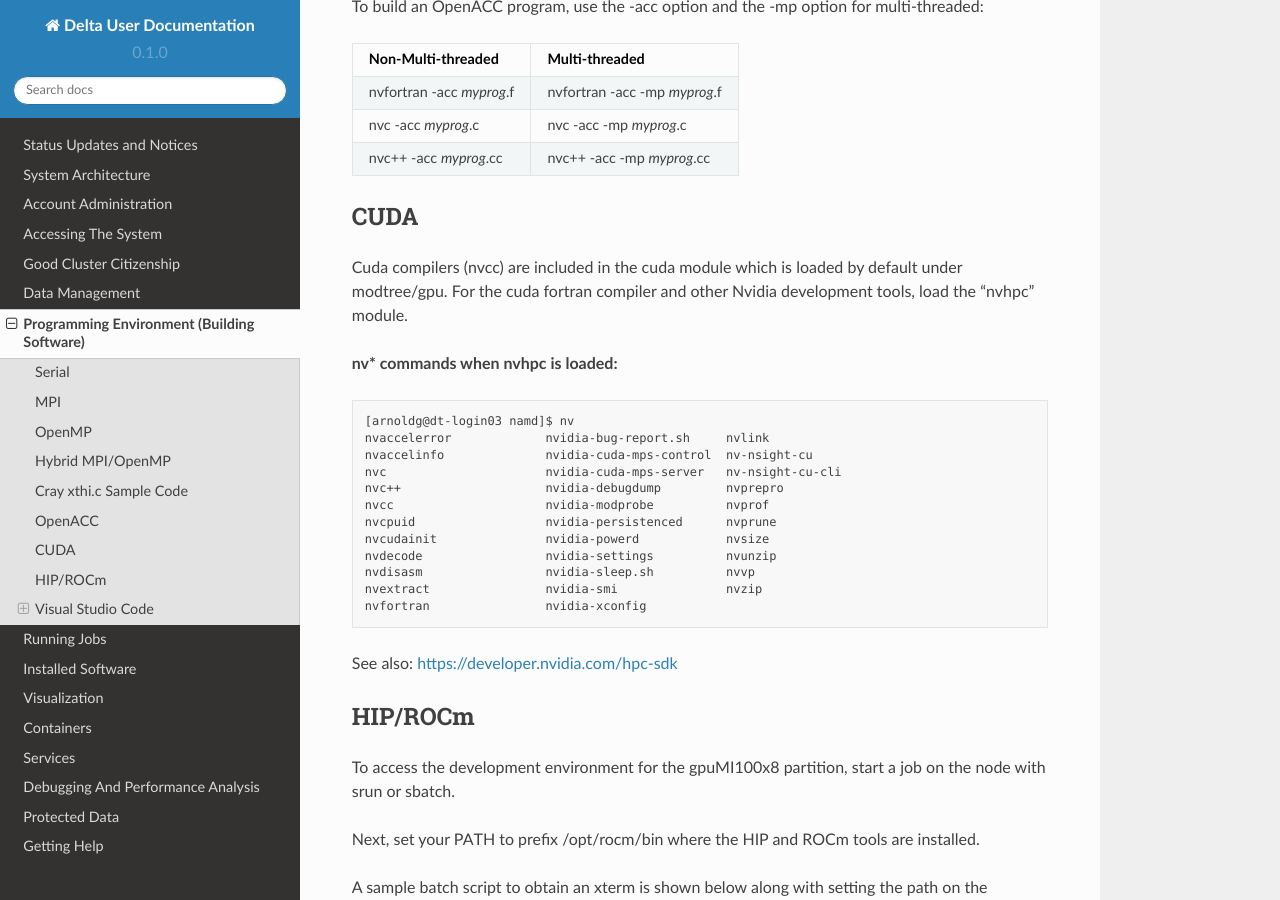
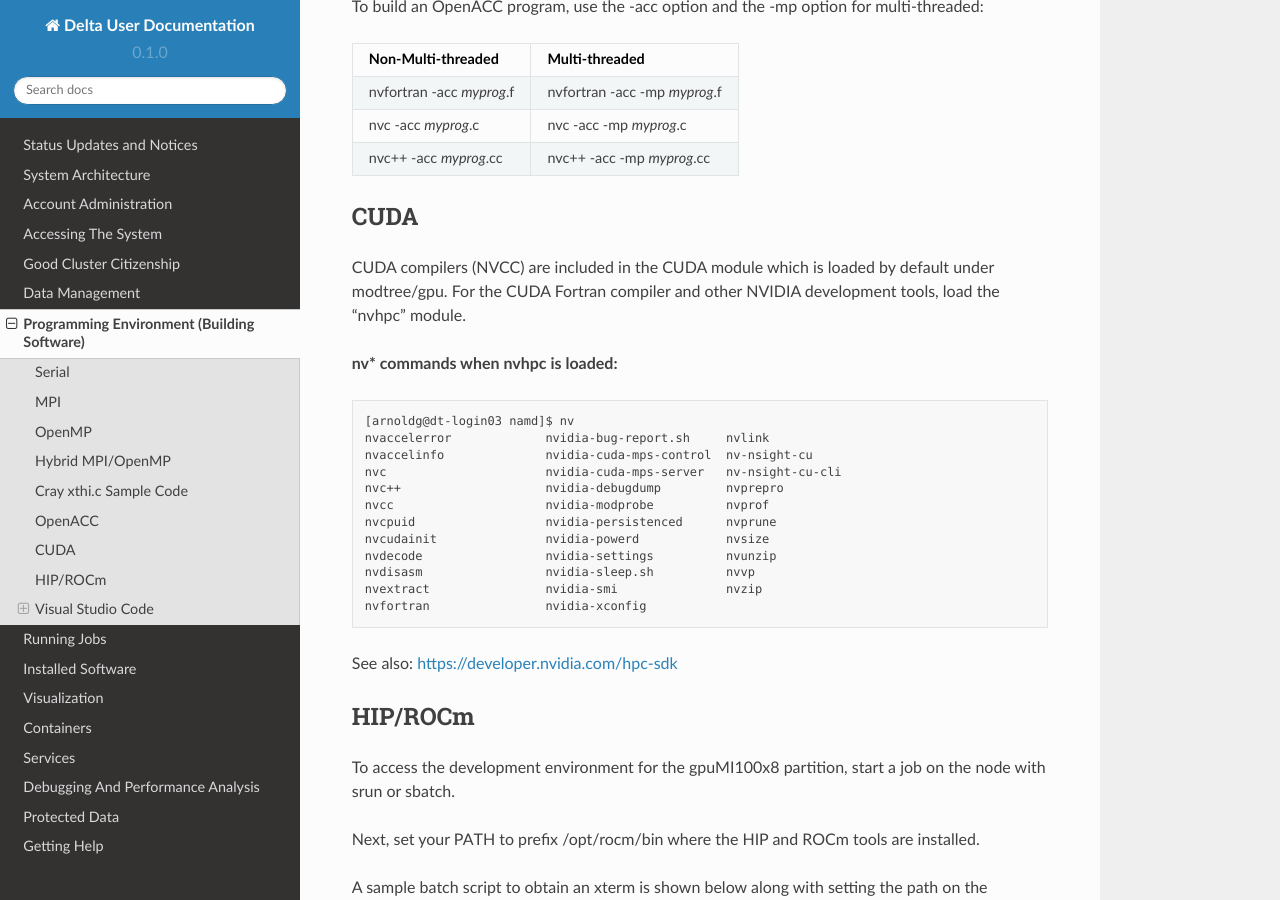
Before and after one commit to ncsa/Delta_doc, a Sphinx documentation site: the page built from docs/source/prog_env/index.rst, in a window 1280 px wide and 900 px high, scrolled down 3328 px. Built offline with Sphinx 7.4.7 and the Read the Docs theme 2.0.0, drawn with Linux system fonts in a browser that asks for light colours; pages that are not in the unit, such as notebooks, are missing from menus; some of the changed text lies outside the part shown.

```diff
--- a/docs/source/prog_env/index.rst
+++ b/docs/source/prog_env/index.rst
@@ -6,7 +6,7 @@ Support for the HPE/Cray Programming environment is forthcoming.
 
 Modules provide access to the compiler + MPI environment.
 
-The default environment includes the GCC 11.2.0 compiler + OpenMPI with support for cuda and gdrcopy; nvcc is in the cuda module and is loaded by default.
+The default environment includes the GCC 11.2.0 compiler + OpenMPI with support for CUDA and gdrcopy; nvcc is in the CUDA module and is loaded by default.
 
 AMD recommended compiler flags for GNU, AOCC, and Intel compilers for Milan processors can be found in the `AMD Compiler Options Quick Reference Guide for Epyc 7xx3 processors <https://www.amd.com/system/files/TechDocs/compiler-options-quick-ref-guide-epyc-7xx3-series-processors.pdf>`_.
 
@@ -180,7 +180,7 @@ nvc++ -acc *myprog*.cc      nvc++ -acc -mp *myprog*.cc
 CUDA
 -------------------------
 
-Cuda compilers (nvcc) are included in the cuda module which is loaded by default under modtree/gpu. For the cuda fortran compiler and other Nvidia development tools, load the "nvhpc" module.
+CUDA compilers (NVCC) are included in the CUDA module which is loaded by default under modtree/gpu. For the CUDA Fortran compiler and other NVIDIA development tools, load the "nvhpc" module.
 
 | **nv* commands when nvhpc is loaded:**
 .. code-block::
```
